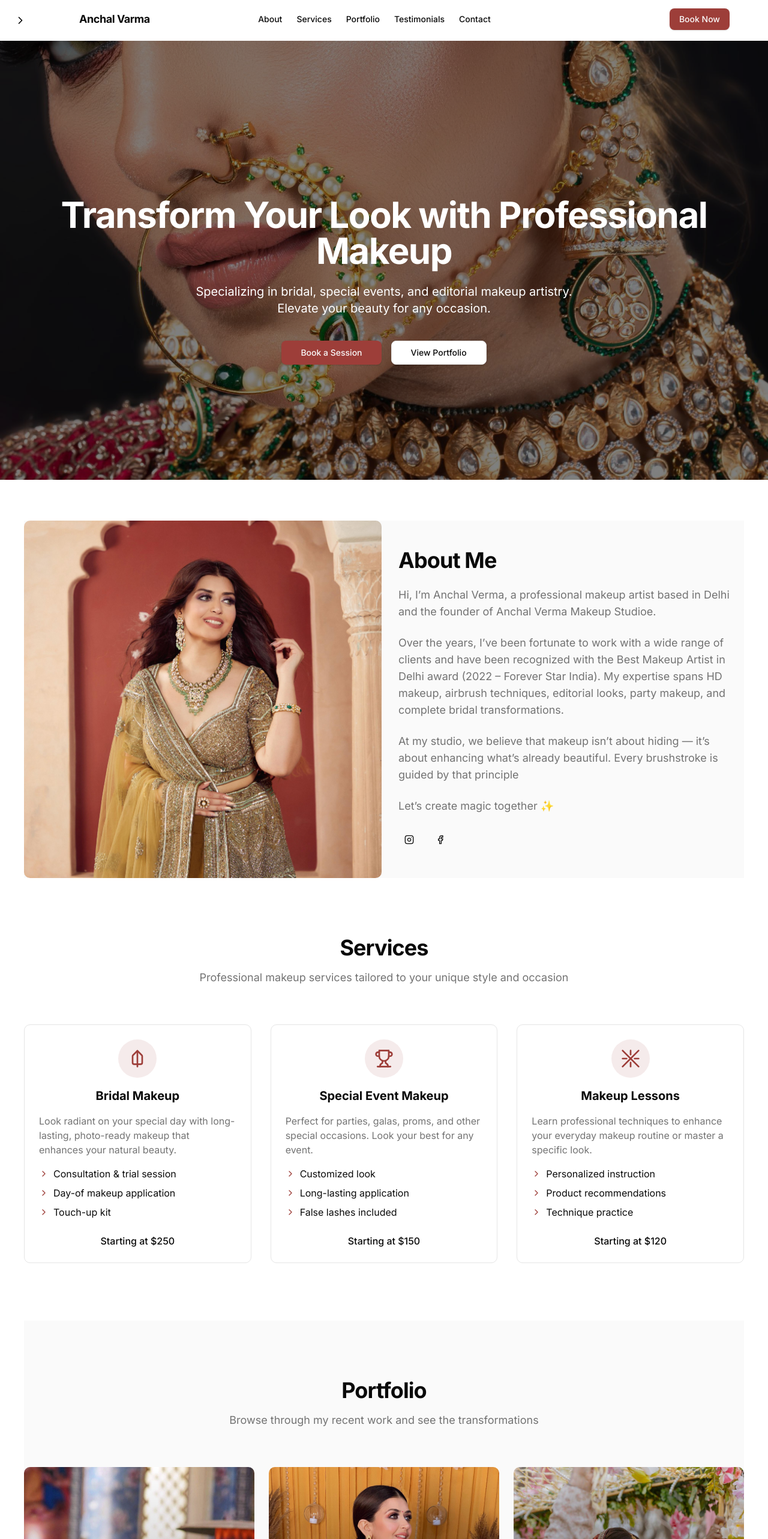
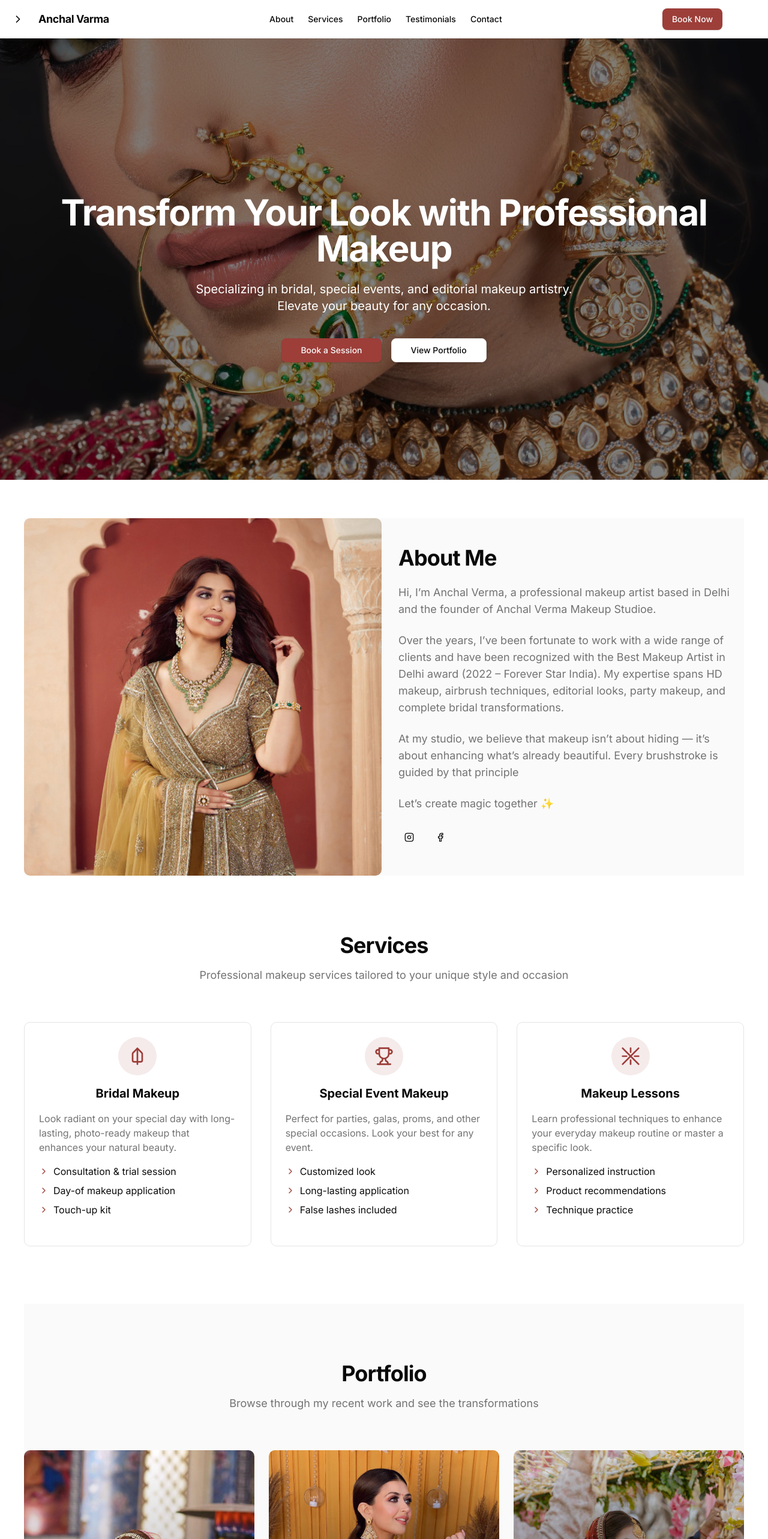
Before and after one commit to Ormon-huehuehue/anchalvarma, a Next.js app: page / in a window 1280 px wide. Shown: the top 2566 px of the page at 60% size. Built offline with nearby package versions, Linux system fonts and the light colour scheme.

Commit message:
fixed header

```diff
--- a/src/components/Services.tsx
+++ b/src/components/Services.tsx
@@ -54,7 +54,7 @@ const Services = () => {
             </li>
           </ul>
           <div className="mt-6 text-center">
-            <p className="font-medium">Starting at $250</p>
+            {/* <p className="font-medium">Starting at $250</p> */}
           </div>
         </div>
 
@@ -102,7 +102,7 @@ const Services = () => {
             </li>
           </ul>
           <div className="mt-6 text-center">
-            <p className="font-medium">Starting at $150</p>
+            <p className="font-medium"></p>
           </div>
         </div>
 
@@ -152,7 +152,7 @@ const Services = () => {
             </li>
           </ul>
           <div className="mt-6 text-center">
-            <p className="font-medium">Starting at $120</p>
+            <p className="font-medium"></p>
           </div>
         </div>
       </div>
--- a/src/components/header.tsx
+++ b/src/components/header.tsx
@@ -34,10 +34,11 @@ const Header = () => {
       showHeader ? 'translate-y-0' : '-translate-y-full'
     }`}>
       <Sidebar collapsed={collapsed} setCollapsed={setCollapsed} />
+      <div className='flex items-center justify-center'>
       <button
               id = 'sidebar-button'
               onClick={() => setCollapsed(!collapsed)}
-              className={`text-black duration-300 block hover:bg-primary p-2 m-4  hover:text-white transition-all rounded-full ${!collapsed ? 'opacity-0' : 'opacity-100'}`}
+              className={`text-black duration-300 absolute left-0  hover:bg-primary p-2 ml-3  hover:text-white transition-all rounded-full ${!collapsed ? 'opacity-0' : 'opacity-100'}`}
             >
               <ChevronRight
                 size={20}
@@ -45,13 +46,15 @@ const Header = () => {
                   !collapsed ? 'rotate-180' : ''
                 }`}
               />
-        </button>
+      </button>
+      </div>
       <div className="w-full md:mx-16 mx-5 flex h-16 items-center justify-between">
-
-        <Link href="/" className="flex items-center space-x-2">
-          <span className="text-lg font-bold tracking-tight hover:text-muted-foreground transition-colors duration-200 absolute">
-            Anchal Varma
-          </span>
+        <Link
+          href="/"
+          className="text-lg font-bold tracking-tight hover:text-muted-foreground transition-colors duration-200
+          mx-auto md:mx-0 absolute left-1/2 -translate-x-1/2 md:static md:translate-x-0"
+        >
+          Anchal Varma
         </Link>
         <nav className="hidden md:flex gap-6">
           <Link href="#about" className="text-sm font-medium transition-colors hover:text-primary">
@@ -70,11 +73,10 @@ const Header = () => {
             Contact
           </Link>
         </nav>
-        <div className="flex items-center gap-4">
+        <div className="flex items-center gap-4 absolute md:relative right-0 mr-3">
           <Link href="#contact">
             <Button>Book Now</Button>
           </Link>
-
         </div>
       </div>
     </header>
```
